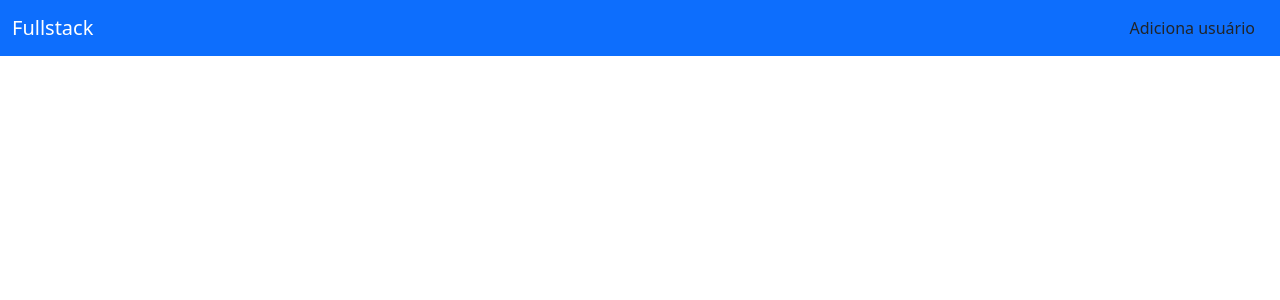
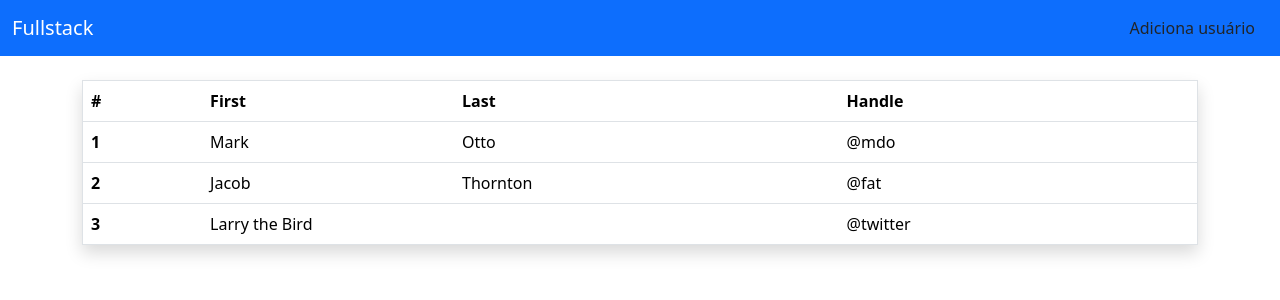
Before and after one commit to EversonSoucek/Front-endSpring, a React (Create React App) app: page / in a window 1280 px wide. Shown: the top 300 px of the page. Built offline with nearby package versions, Linux system fonts and the light colour scheme; the HTML template or start-up script is replaced by a standard one.

Commit message:
Criado esquelo da página principal

```diff
--- a/src/App.js
+++ b/src/App.js
@@ -1,10 +1,12 @@
 import "../node_modules/bootstrap/dist/css/bootstrap.min.css"
 import NavBar from "./components/NavBar";
+import Home from "./pages/Home";
 
 function App() {
   return (
     <div className="App">
       <NavBar/>
+      <Home/>
     </div>
   );
 }
--- /dev/null
+++ b/src/pages/Home.js
@@ -0,0 +1,40 @@
+import React from 'react'
+
+export default function Home() {
+  return (
+    <div className='container'>
+        <div className='py-4'>
+        <table className="table border shadow">
+  <thead>
+    <tr>
+      <th scope="col">#</th>
+      <th scope="col">First</th>
+      <th scope="col">Last</th>
+      <th scope="col">Handle</th>
+    </tr>
+  </thead>
+  <tbody>
+    <tr>
+      <th scope="row">1</th>
+      <td>Mark</td>
+      <td>Otto</td>
+      <td>@mdo</td>
+    </tr>
+    <tr>
+      <th scope="row">2</th>
+      <td>Jacob</td>
+      <td>Thornton</td>
+      <td>@fat</td>
+    </tr>
+    <tr>
+      <th scope="row">3</th>
+      <td colspan="2">Larry the Bird</td>
+      <td>@twitter</td>
+    </tr>
+  </tbody>
+</table>
+        </div>
+    </div>
+
+  )
+}
```
